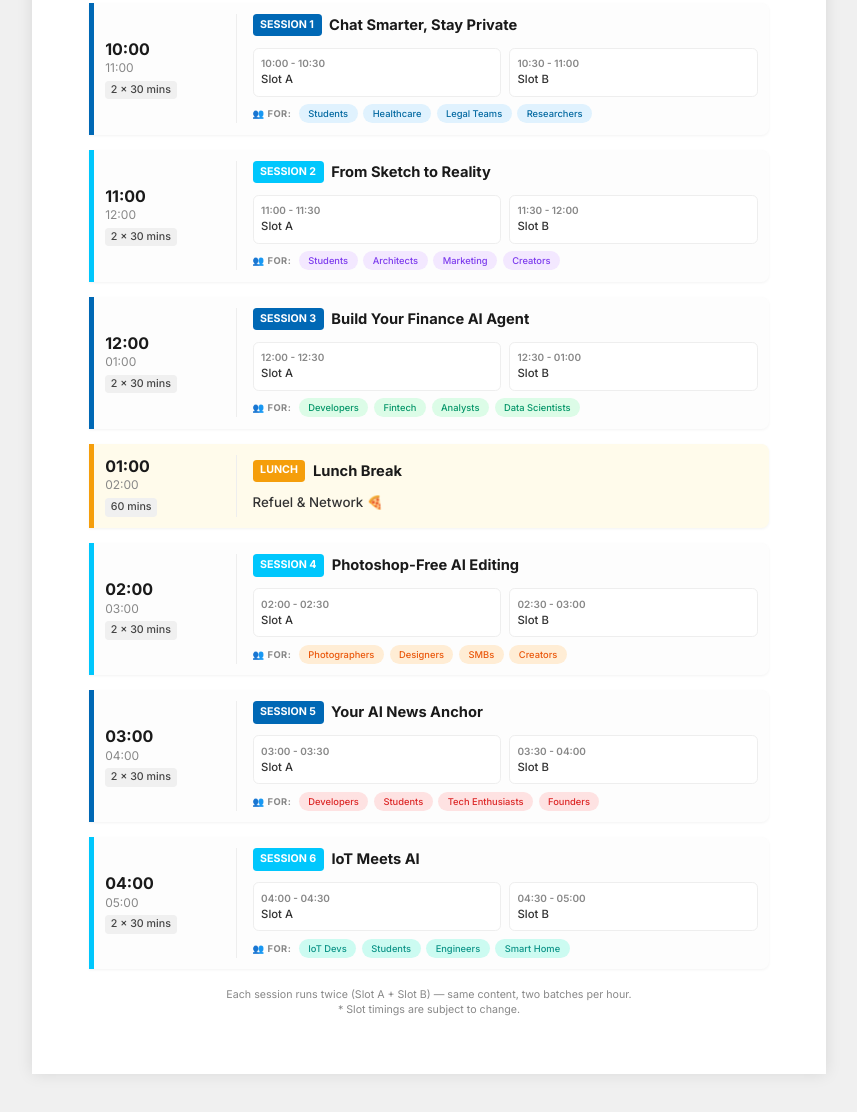
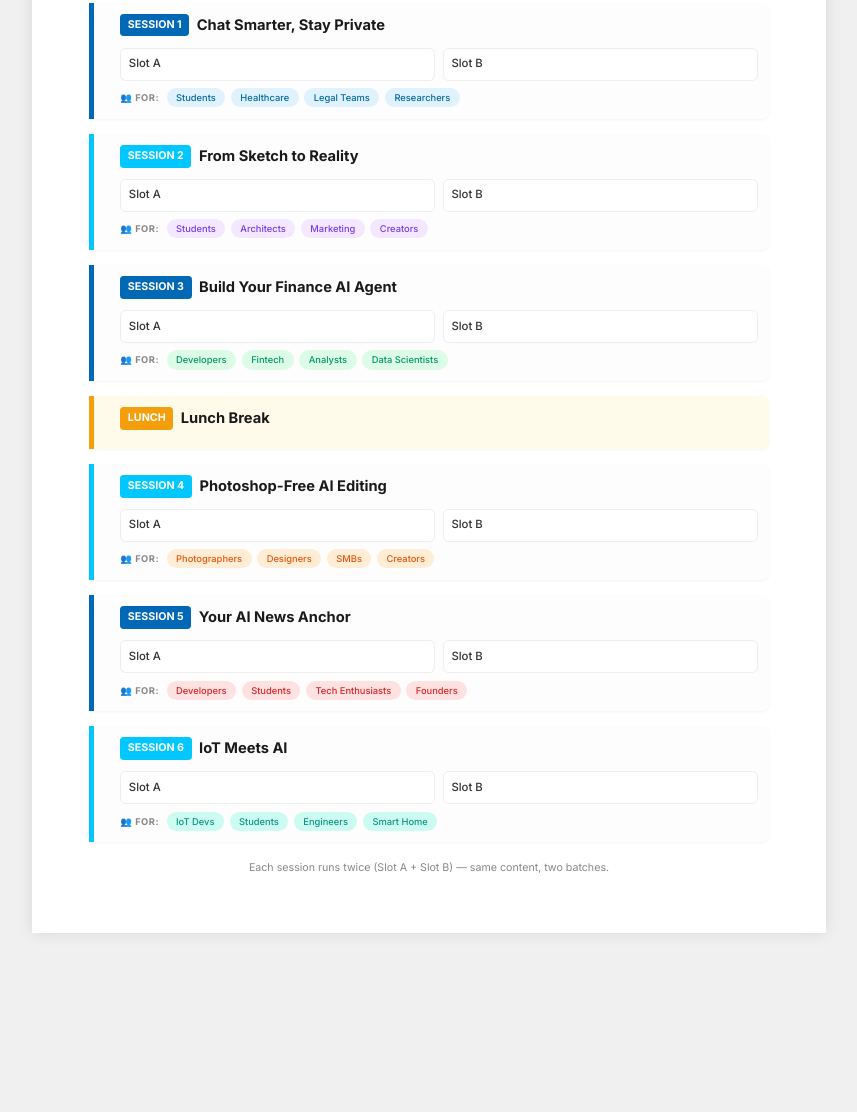
Before and after one commit to samayp42/INDIA-AI-SUMMIT-WORKSHOP-MATERIALS, a plain HTML site: page roster.html in a window 1280 px wide. Shown: the part 259-1371 px from the top of the page, without its empty margins (211-1068 px from the left). After the commit the page ends 1229 px from the top, so only its background shows below. Drawn offline with Linux system fonts and the light colour scheme.

Commit message:
updated 17 sessions and removed roaster timing

```diff
--- a/roster.html
+++ b/roster.html
@@ -97,39 +97,7 @@
             page-break-inside: avoid;
         }
 
-        /* Left Column: Time */
-        .slot-time {
-            width: 35mm;
-            padding-right: 3mm;
-            display: flex;
-            flex-direction: column;
-            justify-content: center;
-            border-right: 1px solid #eee;
-            color: #444;
-        }
-
-        .slot-time .start-time {
-            font-size: 12pt;
-            font-weight: 700;
-            color: #1a1a1a;
-        }
-
-        .slot-time .end-time {
-            font-size: 9pt;
-            color: #888;
-        }
-
-        .slot-time .duration {
-            margin-top: 1mm;
-            font-size: 8pt;
-            font-weight: 500;
-            background: #f0f0f0;
-            padding: 0.5mm 1.5mm;
-            border-radius: 1mm;
-            width: fit-content;
-        }
-
-        /* Right Column: Content */
+        /* Content */
         .slot-content {
             flex: 1;
             padding-left: 4mm;
@@ -176,12 +144,6 @@
             display: flex;
             flex-direction: column;
             gap: 0.5mm;
-        }
-
-        .schedule-segment .seg-time {
-            font-size: 7.5pt;
-            color: #888;
-            font-weight: 600;
         }
 
         .schedule-segment .seg-activity {
@@ -362,18 +324,13 @@
             <img src="assets/intel.svg" alt="Intel" style="float: right; height: 32px; margin-top: -5px;">
             <h1>Daily Workshop Roster</h1>
             <p class="subtitle">Complete Day-to-Day Schedule & Agenda</p>
-            <div class="date">10:00 AM — 05:00 PM</div>
+            <div class="date">6 Sessions — Slot A & Slot B</div>
         </div>
 
         <div class="roster-container">
 
             <!-- Session 1 -->
             <div class="slot-card s1">
-                <div class="slot-time">
-                    <div class="start-time">10:00</div>
-                    <div class="end-time">11:00</div>
-                    <div class="duration">2 × 30 mins</div>
-                </div>
                 <div class="slot-content">
                     <div class="slot-header">
                         <span class="slot-badge">Session 1</span>
@@ -381,11 +338,9 @@
                     </div>
                     <div class="internal-schedule">
                         <div class="schedule-segment">
-                            <span class="seg-time">10:00 - 10:30</span>
                             <span class="seg-activity">Slot A</span>
                         </div>
                         <div class="schedule-segment">
-                            <span class="seg-time">10:30 - 11:00</span>
                             <span class="seg-activity">Slot B</span>
                         </div>
                     </div>
@@ -403,11 +358,6 @@
 
             <!-- Session 2 -->
             <div class="slot-card s2">
-                <div class="slot-time">
-                    <div class="start-time">11:00</div>
-                    <div class="end-time">12:00</div>
-                    <div class="duration">2 × 30 mins</div>
-                </div>
                 <div class="slot-content">
                     <div class="slot-header">
                         <span class="slot-badge">Session 2</span>
@@ -415,11 +365,9 @@
                     </div>
                     <div class="internal-schedule">
                         <div class="schedule-segment">
-                            <span class="seg-time">11:00 - 11:30</span>
                             <span class="seg-activity">Slot A</span>
                         </div>
                         <div class="schedule-segment">
-                            <span class="seg-time">11:30 - 12:00</span>
                             <span class="seg-activity">Slot B</span>
                         </div>
                     </div>
@@ -437,11 +385,6 @@
 
             <!-- Session 3 -->
             <div class="slot-card s3">
-                <div class="slot-time">
-                    <div class="start-time">12:00</div>
-                    <div class="end-time">01:00</div>
-                    <div class="duration">2 × 30 mins</div>
-                </div>
                 <div class="slot-content">
                     <div class="slot-header">
                         <span class="slot-badge">Session 3</span>
@@ -449,11 +392,9 @@
                     </div>
                     <div class="internal-schedule">
                         <div class="schedule-segment">
-                            <span class="seg-time">12:00 - 12:30</span>
                             <span class="seg-activity">Slot A</span>
                         </div>
                         <div class="schedule-segment">
-                            <span class="seg-time">12:30 - 01:00</span>
                             <span class="seg-activity">Slot B</span>
                         </div>
                     </div>
@@ -471,31 +412,16 @@
 
             <!-- LUNCH -->
             <div class="slot-card lunch">
-                <div class="slot-time">
-                    <div class="start-time">01:00</div>
-                    <div class="end-time">02:00</div>
-                    <div class="duration">60 mins</div>
-                </div>
                 <div class="slot-content">
                     <div class="slot-header">
                         <span class="slot-badge">LUNCH</span>
                         <div class="slot-title">Lunch Break</div>
-                    </div>
-                    <div class="internal-schedule">
-                        <div class="schedule-segment" style="flex:1; background: transparent; border:none; padding:0;">
-                            <span class="seg-activity" style="font-size:10pt;">Refuel & Network 🍕</span>
-                        </div>
                     </div>
                 </div>
             </div>
 
             <!-- Session 4 -->
             <div class="slot-card s4">
-                <div class="slot-time">
-                    <div class="start-time">02:00</div>
-                    <div class="end-time">03:00</div>
-                    <div class="duration">2 × 30 mins</div>
-                </div>
                 <div class="slot-content">
                     <div class="slot-header">
                         <span class="slot-badge">Session 4</span>
@@ -503,11 +429,9 @@
                     </div>
                     <div class="internal-schedule">
                         <div class="schedule-segment">
-                            <span class="seg-time">02:00 - 02:30</span>
                             <span class="seg-activity">Slot A</span>
                         </div>
                         <div class="schedule-segment">
-                            <span class="seg-time">02:30 - 03:00</span>
                             <span class="seg-activity">Slot B</span>
                         </div>
                     </div>
@@ -525,11 +449,6 @@
 
             <!-- Session 5 -->
             <div class="slot-card s5">
-                <div class="slot-time">
-                    <div class="start-time">03:00</div>
-                    <div class="end-time">04:00</div>
-                    <div class="duration">2 × 30 mins</div>
-                </div>
                 <div class="slot-content">
                     <div class="slot-header">
                         <span class="slot-badge">Session 5</span>
@@ -537,11 +456,9 @@
                     </div>
                     <div class="internal-schedule">
                         <div class="schedule-segment">
-                            <span class="seg-time">03:00 - 03:30</span>
                             <span class="seg-activity">Slot A</span>
                         </div>
                         <div class="schedule-segment">
-                            <span class="seg-time">03:30 - 04:00</span>
                             <span class="seg-activity">Slot B</span>
                         </div>
                     </div>
@@ -559,11 +476,6 @@
 
             <!-- Session 6 -->
             <div class="slot-card s6">
-                <div class="slot-time">
-                    <div class="start-time">04:00</div>
-                    <div class="end-time">05:00</div>
-                    <div class="duration">2 × 30 mins</div>
-                </div>
                 <div class="slot-content">
                     <div class="slot-header">
                         <span class="slot-badge">Session 6</span>
@@ -571,11 +483,9 @@
                     </div>
                     <div class="internal-schedule">
                         <div class="schedule-segment">
-                            <span class="seg-time">04:00 - 04:30</span>
                             <span class="seg-activity">Slot A</span>
                         </div>
                         <div class="schedule-segment">
-                            <span class="seg-time">04:30 - 05:00</span>
                             <span class="seg-activity">Slot B</span>
                         </div>
                     </div>
@@ -594,8 +504,7 @@
         </div>
 
         <div style="text-align: center; margin-top: 5mm; color: #888; font-size: 8pt;">
-            Each session runs twice (Slot A + Slot B) — same content, two batches per hour.
-            <br>* Slot timings are subject to change.
+            Each session runs twice (Slot A + Slot B) — same content, two batches.
         </div>
     </div>
 
```
Also changed, not shown: schedule-config.js (+4 -4 lines).
